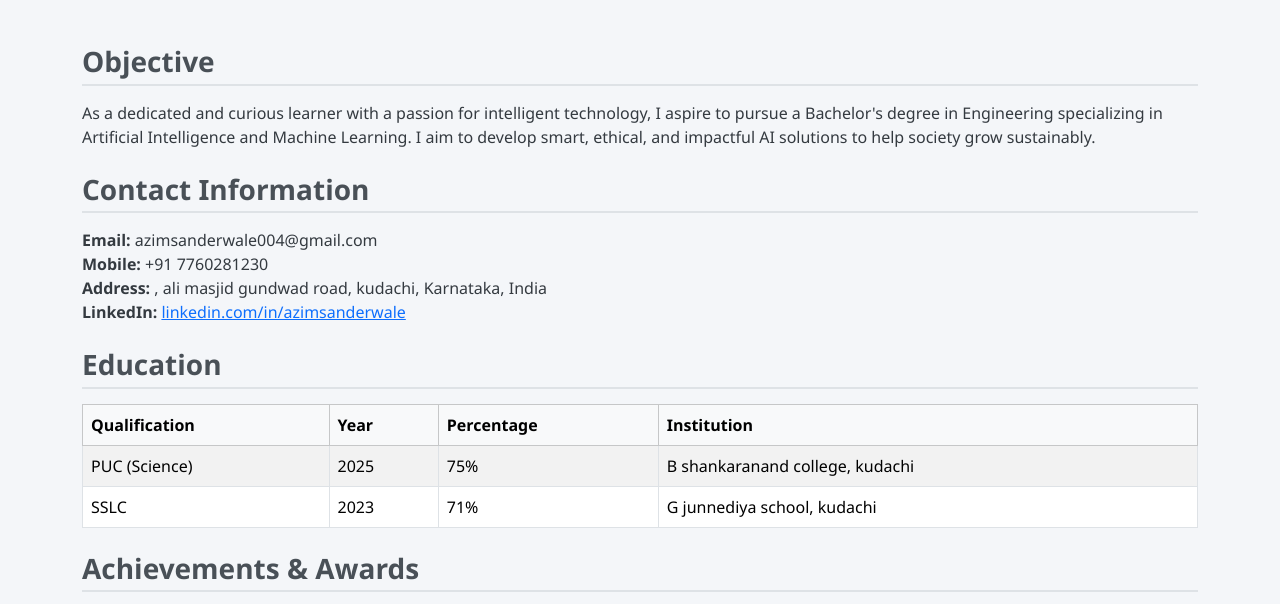
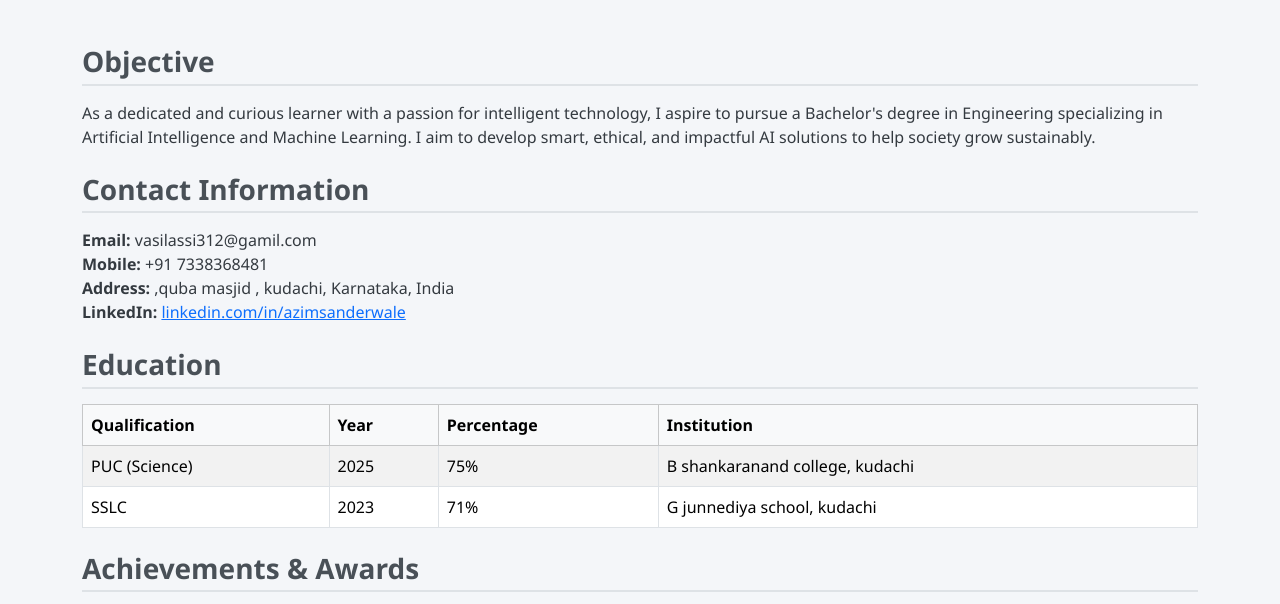
Before and after one commit to wasilassi123/my-portfolio, a plain HTML site: page index.html in a window 1280 px wide. Shown: the part 185-789 px from the top of the page. Drawn offline with nearby package versions, Linux system fonts and the light colour scheme.

Commit message:
Update index.html

```diff
--- a/index.html
+++ b/index.html
@@ -4,7 +4,7 @@
 <head>
   <meta charset="UTF-8" />
   <meta name="viewport" content="width=device-width, initial-scale=1" />
-  <title>My Portfolio - Armaan Shaikh</title>
+  <title>My Portfolio - wasil assi </title>
   <link href="https://cdn.jsdelivr.net/npm/bootstrap@5.3.3/dist/css/bootstrap.min.css" rel="stylesheet" />
   <style>
     body {
@@ -46,9 +46,9 @@
     <section class="mb-4">
       <h3 class="section-title">Contact Information</h3>
       <ul class="list-unstyled">
-        <li><strong>Email:</strong> azimsanderwale004@gmail.com</li>
-        <li><strong>Mobile:</strong> +91 7760281230</li>
-        <li><strong>Address:</strong> , ali masjid gundwad road, kudachi, Karnataka, India</li>
+        <li><strong>Email:</strong> vasilassi312@gamil.com</li>
+        <li><strong>Mobile:</strong> +91 7338368481</li>
+        <li><strong>Address:</strong> ,quba masjid , kudachi, Karnataka, India</li>
         <li><strong>LinkedIn:</strong> <a href="https://linkedin.com/in/azimsanderwale" target="_blank">linkedin.com/in/azimsanderwale</a></li>
       </ul>
     </section>
```
